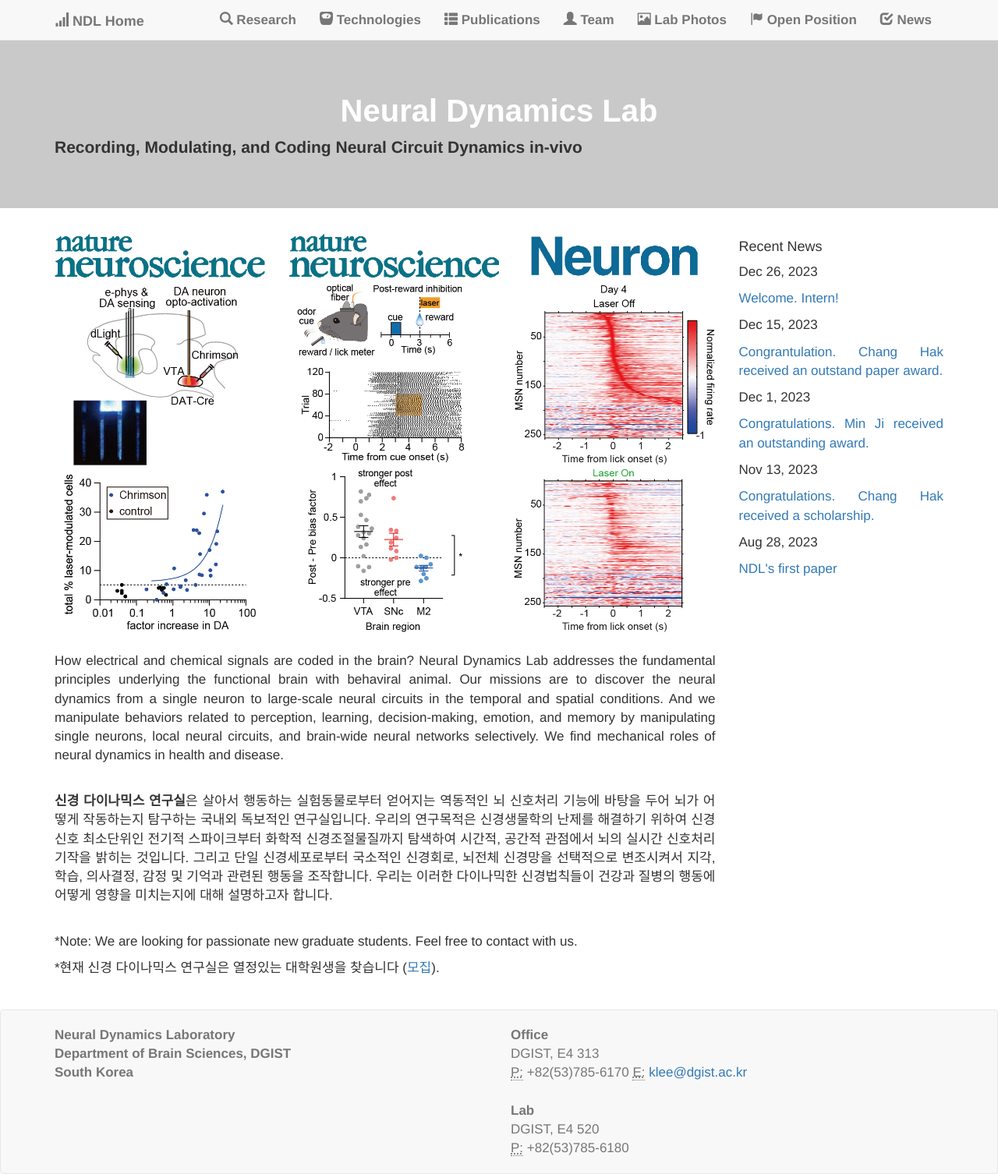
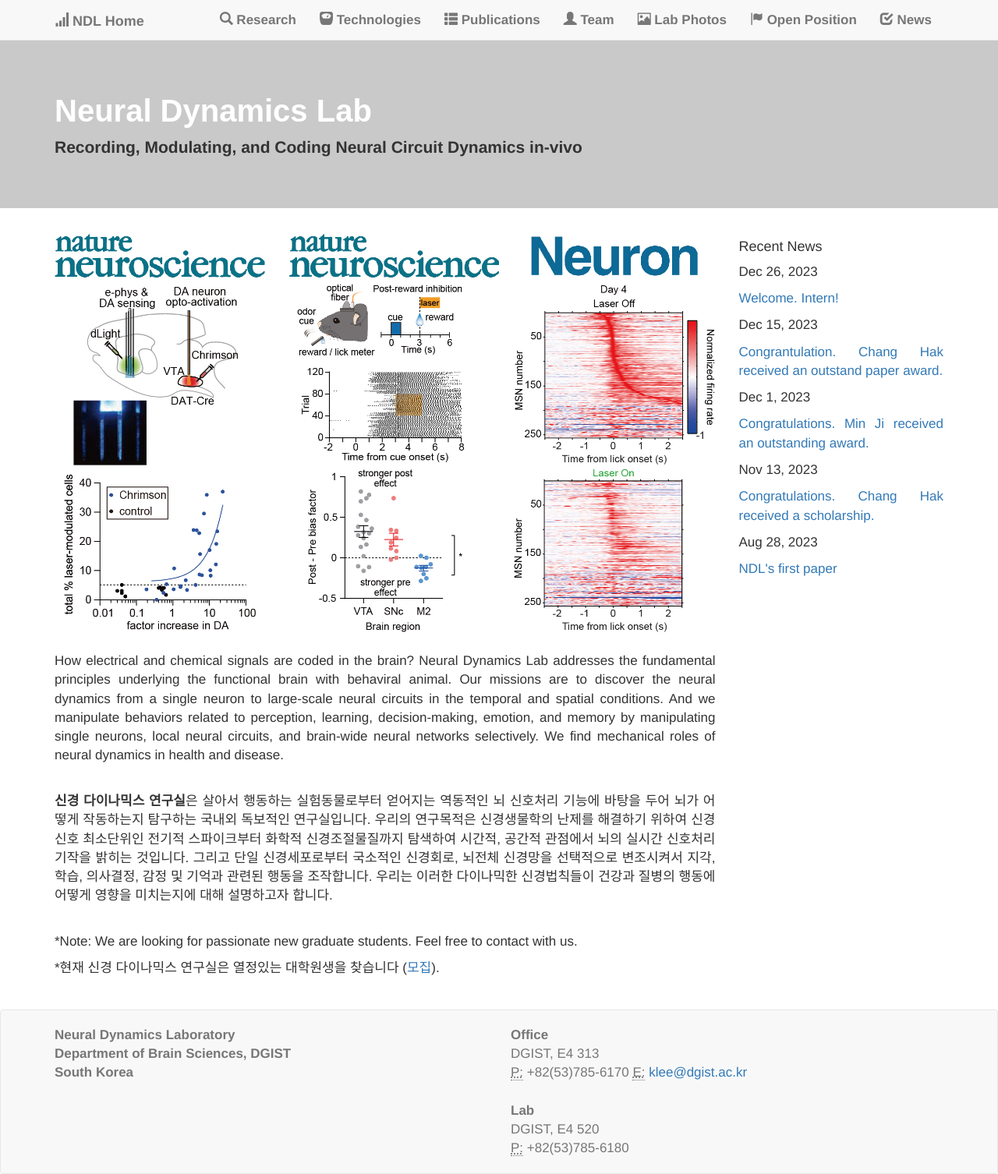
Before and after one commit to kleelab/kleelab.github.io, a Jekyll site: the page built from index.html, in a window 1280 px wide. Shown: the whole page at 78% size. Built offline with Jekyll 4.4.1, drawn with Linux system fonts in a browser that asks for light colours; nearby versions of some CDN libraries; a style sheet for code colours, icons or effects is not loaded.

Commit message:
Update home.html

```diff
--- a/_layouts/home.html
+++ b/_layouts/home.html
@@ -3,8 +3,8 @@
 ---
 <div class="jumbotron">
   <div class="container">
-    <h1 class="text-center"><b>Neural Dynamics Lab</b></h1>
-    <p lcass="text-cemter"><b>Recording, Modulating, and Coding Neural Circuit Dynamics in-vivo</b></p>
+    <h1><b>Neural Dynamics Lab</b></h1>
+    <p><b>Recording, Modulating, and Coding Neural Circuit Dynamics in-vivo</b></p>
   </div>
 </div>
 
```
